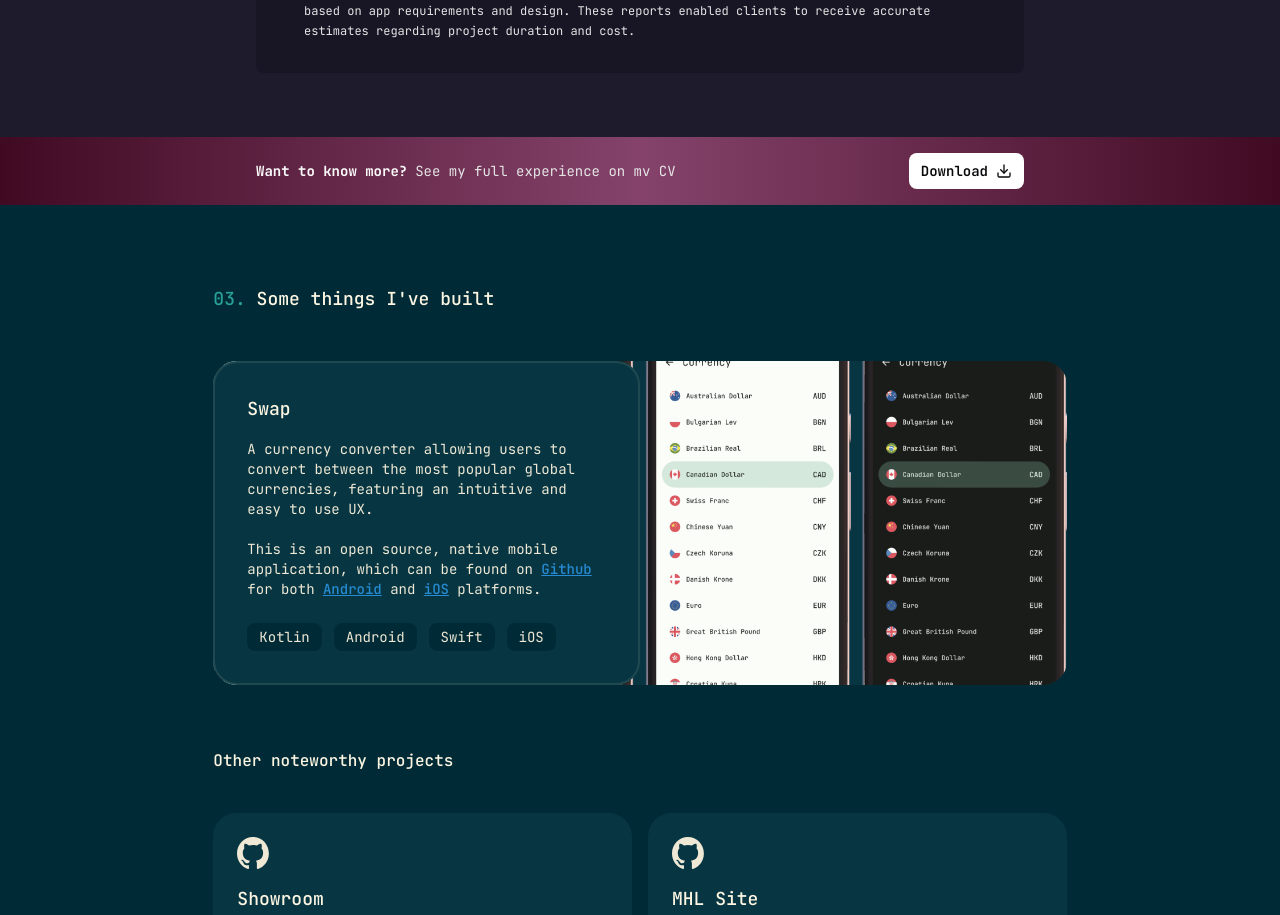
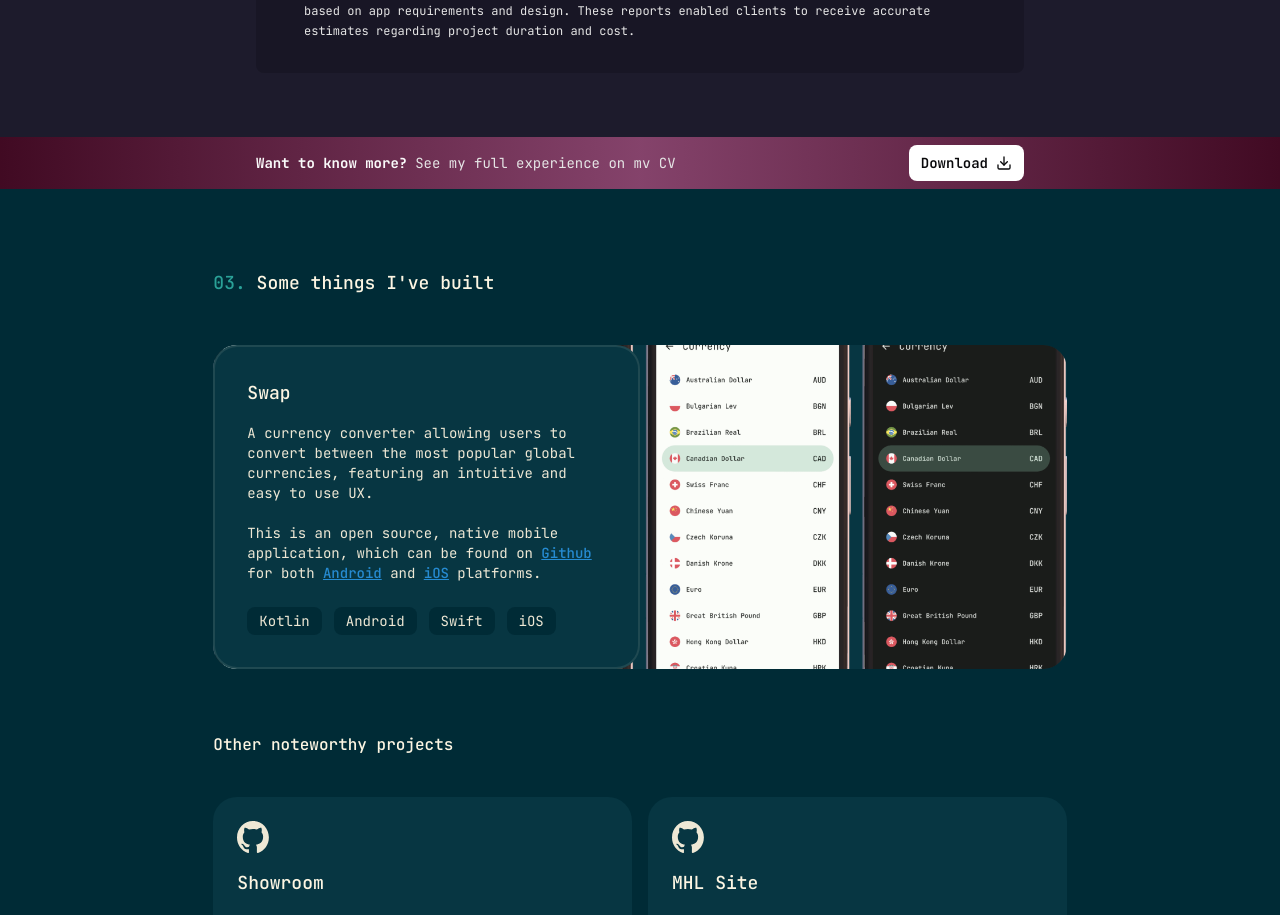
Before and after one commit to maxhves/hvesser-lewis-consulting-site, a Next.js app: page / in a window 1280 px wide. Shown: the part 2482-3397 px from the top of the page. Built offline with nearby package versions, Linux system fonts and the light colour scheme; no server answers.

Commit message:
Adjusted DownloadCvBannerContent inner padding.

```diff
--- a/src/app/home/components/cv-banner/download-cv-banner.tsx
+++ b/src/app/home/components/cv-banner/download-cv-banner.tsx
@@ -28,7 +28,7 @@ export default function DownloadCvBanner() {
 
 function DownloadCvBannerContent({children}: { children: React.ReactNode }) {
   return (
-    <div className="bg-gradient-to-r from-pink-950/75 to-pink-950/75 via-pink-400/50 py-4">
+    <div className="bg-gradient-to-r from-pink-950/75 to-pink-950/75 via-pink-400/50 py-2">
       <ContentContainer>
         <div className="flex items-center justify-between">
           {children}
```
